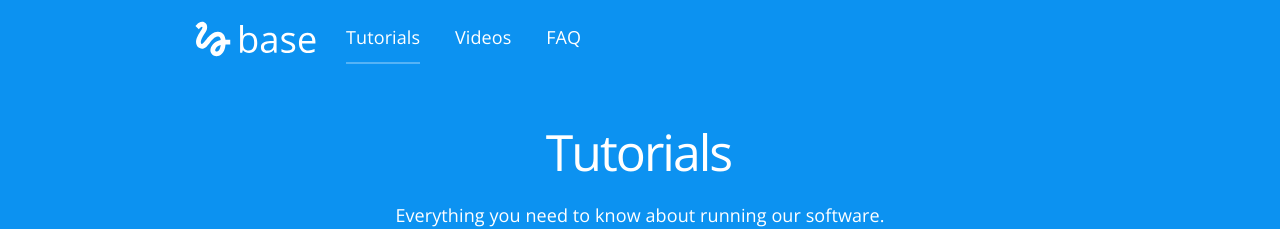
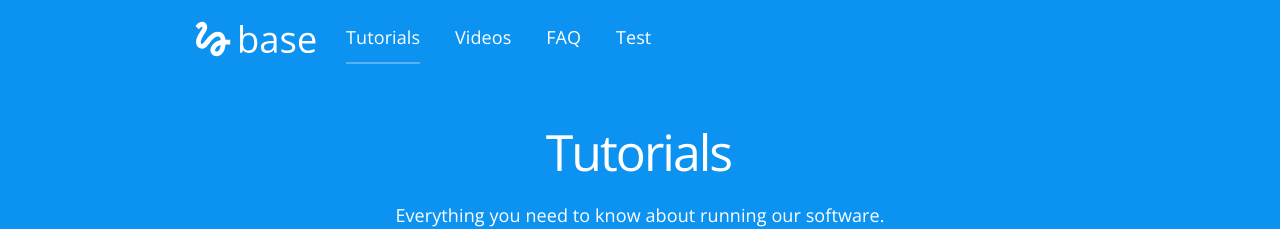
Before and after one commit to romain-kerdigital/kerdigital.github.io, a Jekyll site: the page built from index.html, in a window 1280 px wide. Shown: the top 229 px of the page. Built offline with Jekyll 4.4.1, drawn with Linux system fonts in a browser that asks for light colours; nearby versions of some CDN libraries.

Commit message:
Updated '_data/navigation.yml' via CloudCannon

```diff
--- a/_data/navigation.yml
+++ b/_data/navigation.yml
@@ -4,3 +4,5 @@
   link: /videos/
 - name: FAQ
   link: /faq/
+- name: Test
+  link: 'https://supeducation.org/'
```
